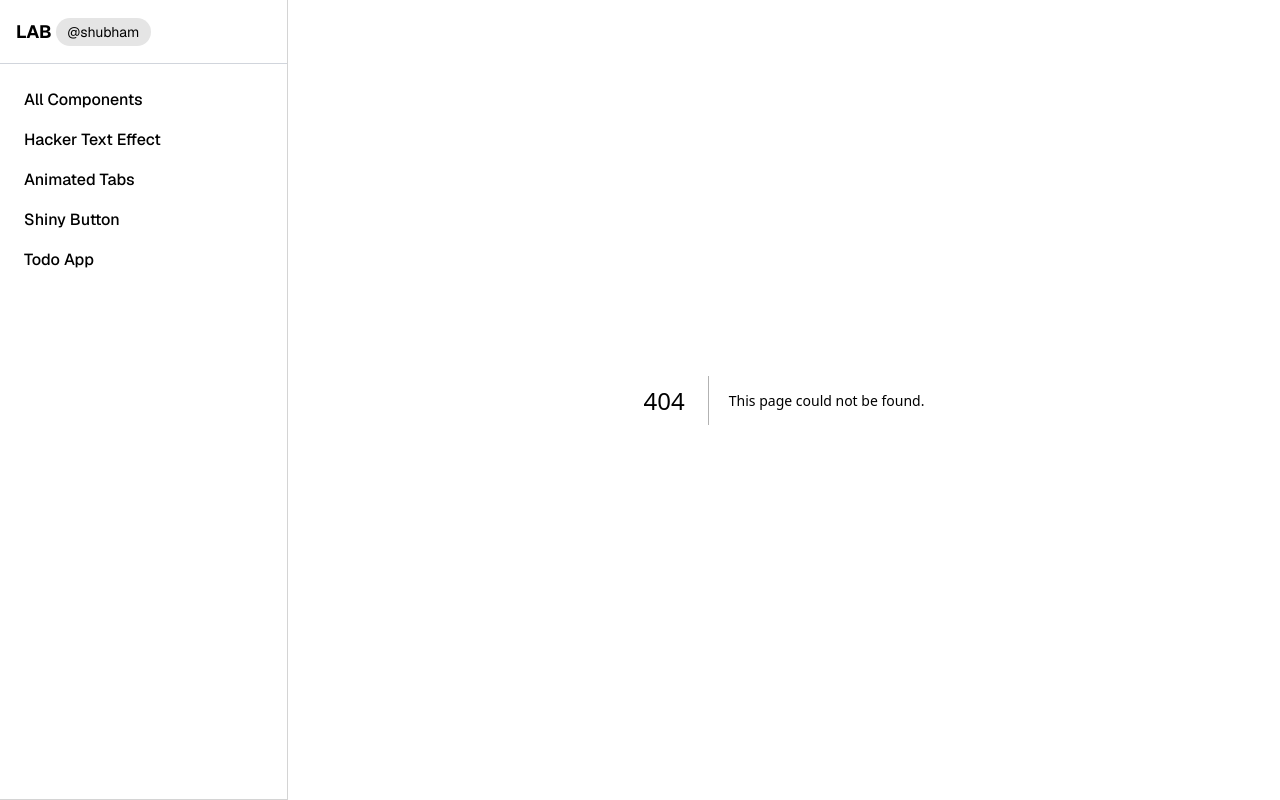
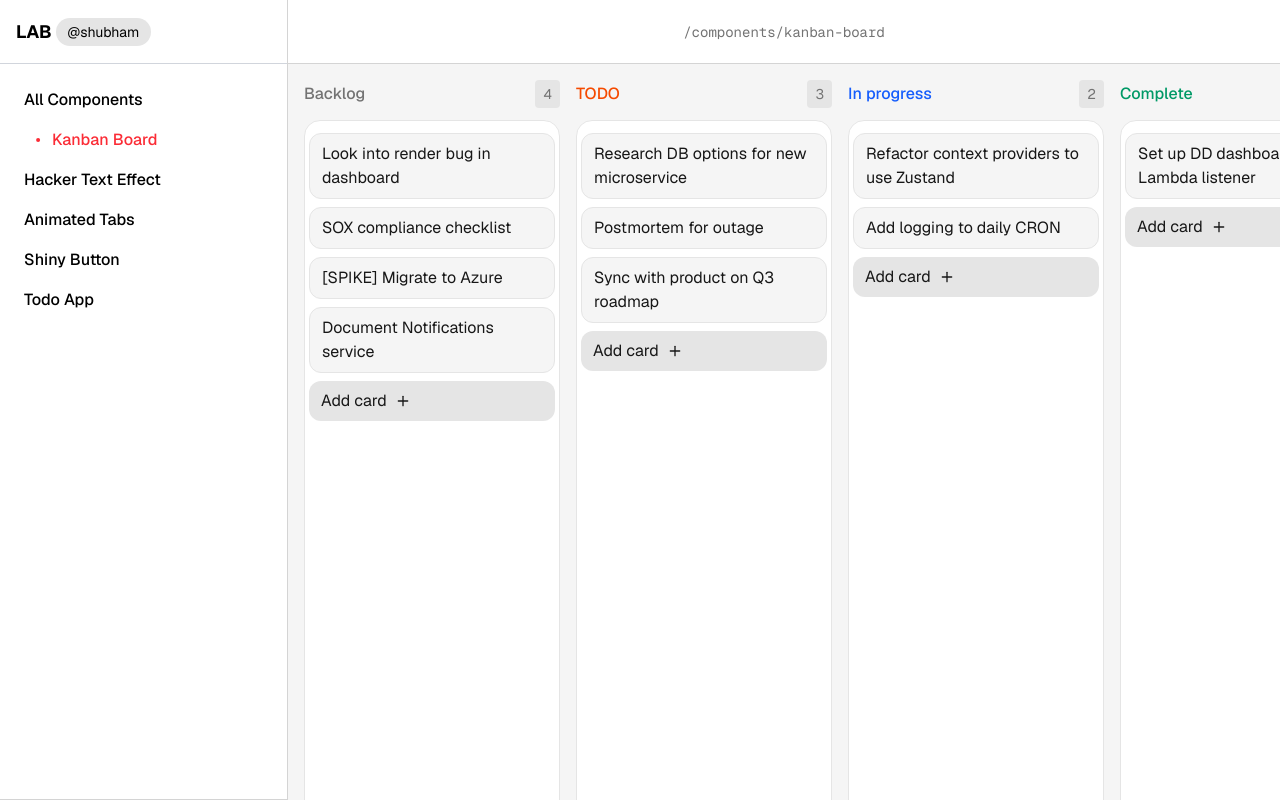
Before and after one commit to Shubham-yelekar/lab, a Next.js app: page /components/kanban-board in a window 1280 px wide. Before the commit this address had no page. Built offline with nearby package versions, Linux system fonts and the light colour scheme.

Commit message:
Kanban board created

```diff
--- /dev/null
+++ b/src/app/components/kanban-board/KanbanBoard.tsx
@@ -0,0 +1,364 @@
+"use client";
+import React, {
+  Dispatch,
+  SetStateAction,
+  useState,
+  DragEvent,
+  FormEvent,
+} from "react";
+import { Trash2, Plus } from "lucide-react";
+import { motion } from "motion/react";
+
+const KanbanBoard = () => {
+  return (
+    <div className="h-full bg-neutral-100 text-neutral-900">
+      <Board />
+    </div>
+  );
+};
+
+const Board = () => {
+  const [cards, setCards] = useState<CardType[]>(DEFAULT_CARDS);
+  return (
+    <div className="flex h-full w-full gap-4 overflow-scroll pt-4 px-4">
+      <Column
+        title="Backlog"
+        column="backlog"
+        headingColor="text-neutral-500"
+        cards={cards}
+        setCards={setCards}
+      />
+      <Column
+        title="TODO"
+        column="todo"
+        headingColor="text-orange-600"
+        cards={cards}
+        setCards={setCards}
+      />
+      <Column
+        title="In progress"
+        column="doing"
+        headingColor="text-blue-600"
+        cards={cards}
+        setCards={setCards}
+      />
+      <Column
+        title="Complete"
+        column="done"
+        headingColor="text-emerald-600"
+        cards={cards}
+        setCards={setCards}
+      />
+      <DeleteBox setCards={setCards} />
+    </div>
+  );
+};
+
+type ColumnType = "backlog" | "todo" | "doing" | "done";
+
+type CardType = {
+  title: string;
+  id: string;
+  column: ColumnType;
+};
+
+type ColumnProps = {
+  title: string;
+  headingColor: string;
+  cards: CardType[];
+  column: ColumnType;
+  setCards: Dispatch<SetStateAction<CardType[]>>;
+};
+
+const Column = ({
+  title,
+  headingColor,
+  column,
+  cards,
+  setCards,
+}: ColumnProps) => {
+  const [active, setActive] = useState(false);
+
+  const handleDragStart = (e: DragEvent, card: CardType) => {
+    e.dataTransfer.setData("cardId", card.id);
+  };
+
+  const handleDragEnd = (e: DragEvent) => {
+    const cardId = e.dataTransfer.getData("cardId");
+
+    setActive(false);
+    clearHighlights();
+
+    const indicators = getIndicators();
+    const { element } = getNearestIndicator(e, indicators);
+
+    const before = element.dataset.before || "-1";
+
+    if (before !== cardId) {
+      let copy = [...cards];
+
+      let cardToTransfer = copy.find((c) => c.id === cardId);
+      if (!cardToTransfer) return;
+      cardToTransfer = { ...cardToTransfer, column };
+
+      copy = copy.filter((c) => c.id !== cardId);
+
+      const moveToBack = before === "-1";
+
+      if (moveToBack) {
+        copy.push(cardToTransfer);
+      } else {
+        const insertAtIndex = copy.findIndex((el) => el.id === before);
+        if (insertAtIndex === undefined) return;
+
+        copy.splice(insertAtIndex, 0, cardToTransfer);
+      }
+
+      setCards(copy);
+    }
+  };
+
+  const handleDragOver = (e: DragEvent) => {
+    e.preventDefault();
+    highlightIndicator(e);
+
+    setActive(true);
+  };
+
+  const clearHighlights = (els?: HTMLElement[]) => {
+    const indicators = els || getIndicators();
+
+    indicators.forEach((i) => {
+      i.style.opacity = "0";
+    });
+  };
+
+  const highlightIndicator = (e: DragEvent) => {
+    const indicators = getIndicators();
+
+    clearHighlights(indicators);
+
+    const el = getNearestIndicator(e, indicators);
+
+    el.element.style.opacity = "1";
+  };
+
+  const getNearestIndicator = (e: DragEvent, indicators: HTMLElement[]) => {
+    const DISTANCE_OFFSET = 50;
+
+    const el = indicators.reduce(
+      (closest, child) => {
+        const box = child.getBoundingClientRect();
+
+        const offset = e.clientY - (box.top + DISTANCE_OFFSET);
+
+        if (offset < 0 && offset > closest.offset) {
+          return { offset: offset, element: child };
+        } else {
+          return closest;
+        }
+      },
+      {
+        offset: Number.NEGATIVE_INFINITY,
+        element: indicators[indicators.length - 1],
+      }
+    );
+
+    return el;
+  };
+
+  const getIndicators = () => {
+    return Array.from(
+      document.querySelectorAll(
+        `[data-column="${column}"]`
+      ) as unknown as HTMLElement[]
+    );
+  };
+
+  const handleDragLeave = () => {
+    clearHighlights();
+    setActive(false);
+  };
+
+  const filteredCards = cards.filter((c) => c.column === column);
+
+  return (
+    <div className="w-64 shrink-0">
+      <div className="mb-3 flex items-center justify-between">
+        <h3 className={`font-medium ${headingColor}`}>{title}</h3>
+        <span className="rounded text-sm text-neutral-500 py-1 px-2 bg-neutral-200">
+          {filteredCards.length}
+        </span>
+      </div>
+      <div
+        onDragOver={handleDragOver}
+        onDragLeave={handleDragLeave}
+        onDrop={handleDragEnd}
+        className={`h-full w-full rounded-2xl p-1 border-1 transition-colors ${
+          active
+            ? `bg-neutral-200 border-neutral-300`
+            : "bg-white border-neutral-200  "
+        }`}
+      >
+        {filteredCards.map((c) => {
+          return <Card key={c.id} {...c} handleDragStart={handleDragStart} />;
+        })}
+        <DropIndicator beforeId={null} column={column} />
+        <AddCard column={column} setCards={setCards} />
+      </div>
+    </div>
+  );
+};
+
+type CardProps = CardType & {
+  handleDragStart: Function;
+};
+
+const Card = ({ title, id, column, handleDragStart }: CardProps) => {
+  return (
+    <>
+      <DropIndicator beforeId={id} column={column} />
+      <motion.div
+        layout
+        layoutId={id}
+        onDragStart={(e) => handleDragStart(e, { title, id, column })}
+        draggable="true"
+        className="cursor-grab bg-neutral-100 rounded-xl border border-neutral-200 px-3 py-2 active:cursor-grabbing"
+      >
+        <p>{title}</p>
+      </motion.div>
+    </>
+  );
+};
+
+const DropIndicator = ({ beforeId, column }) => {
+  return (
+    <div
+      data-before={beforeId || "-1"}
+      data-column={column}
+      className="my-0.5 h-1 w-full rounded-full bg-blue-300 opacity-0"
+    ></div>
+  );
+};
+
+const DeleteBox = ({
+  setCards,
+}: {
+  setCards: Dispatch<SetStateAction<CardType[]>>;
+}) => {
+  const [active, setActive] = useState(false);
+  const handleDragOver = (e: DragEvent) => {
+    e.preventDefault();
+    setActive(true);
+  };
+  const handleDragLeave = (e: DragEvent) => {
+    setActive(false);
+  };
+  const handleDragEnd = (e: DragEvent) => {
+    const cardId = e.dataTransfer.getData("cardId");
+    setCards((prev) => prev.filter((c) => c.id !== cardId));
+    console.log(cardId);
+    setActive(false);
+  };
+  return (
+    <div
+      onDrop={handleDragEnd}
+      onDragOver={handleDragOver}
+      onDragLeave={handleDragLeave}
+      className={`mt-10 grid h-56 w-56 shrink-0 place-content-center rounded-2xl border text-3xl ${
+        active
+          ? "border-red-600 bg-red-800/20 text-red-600"
+          : "border-red-200 bg-red-100 text-red-400"
+      }`}
+    >
+      <Trash2 />
+    </div>
+  );
+};
+
+const AddCard = ({ column, setCards }) => {
+  const [text, setText] = useState("");
+  const [adding, setAdding] = useState(false);
+  const handleSubmit = (e: FormEvent) => {
+    e.preventDefault();
+    if (!text.trim().length) return;
+    const newCard = {
+      column,
+      title: text.trim(),
+      id: Math.random().toString(),
+    };
+    setCards((prev: []) => [...prev, newCard]);
+    setAdding(false);
+  };
+
+  return (
+    <>
+      {adding ? (
+        <motion.form layout onSubmit={handleSubmit}>
+          <textarea
+            onChange={(e) => setText(e.target.value)}
+            autoFocus
+            placeholder="addnew task"
+            className="w-full rounded-xl px-3 py-2 border border-neutral-300 focus:outline-0 "
+          ></textarea>
+          <div className="w-full  flex items-center justify-end gap-2">
+            <button
+              onClick={() => setAdding(false)}
+              className="font-semibold text-xs px-3 py-1 rounded-2xl bg-neutral-200 "
+            >
+              Close
+            </button>
+            <button
+              type="submit"
+              className="font-semibold text-xs px-3 py-1 rounded-2xl flex  items-center gap-1 bg-neutral-900 text-neutral-100 "
+            >
+              <span>Add</span>
+              <Plus size={16} />
+            </button>
+          </div>
+        </motion.form>
+      ) : (
+        <motion.button
+          layout
+          onClick={() => setAdding(true)}
+          className="flex w-full items-center gap-2 bg-neutral-200 px-3 py-2 rounded-xl hover:bg-neutral-700 hover:text-neutral-100 transition-all duration-300"
+        >
+          <span>Add card</span>
+          <Plus size={16} />
+        </motion.button>
+      )}
+    </>
+  );
+};
+
+export default KanbanBoard;
+
+const DEFAULT_CARDS: CardType[] = [
+  // BACKLOG
+  { title: "Look into render bug in dashboard", id: "1", column: "backlog" },
+  { title: "SOX compliance checklist", id: "2", column: "backlog" },
+  { title: "[SPIKE] Migrate to Azure", id: "3", column: "backlog" },
+  { title: "Document Notifications service", id: "4", column: "backlog" },
+  // TODO
+  {
+    title: "Research DB options for new microservice",
+    id: "5",
+    column: "todo",
+  },
+  { title: "Postmortem for outage", id: "6", column: "todo" },
+  { title: "Sync with product on Q3 roadmap", id: "7", column: "todo" },
+
+  // DOING
+  {
+    title: "Refactor context providers to use Zustand",
+    id: "8",
+    column: "doing",
+  },
+  { title: "Add logging to daily CRON", id: "9", column: "doing" },
+  // DONE
+  {
+    title: "Set up DD dashboards for Lambda listener",
+    id: "10",
+    column: "done",
+  },
+];
--- /dev/null
+++ b/src/app/components/kanban-board/page.tsx
@@ -0,0 +1,12 @@
+import React from "react";
+import KanbanBoard from "./KanbanBoard";
+
+const page = () => {
+  return (
+    <div className="relative h-full" style={{ height: "calc(100vh - 4rem)" }}>
+      <KanbanBoard />
+    </div>
+  );
+};
+
+export default page;
--- a/src/app/ui/Links.ts
+++ b/src/app/ui/Links.ts
@@ -2,6 +2,10 @@ export const pageLinks = [
   {
     name: "All Components",
     href: "/",
+  },
+  {
+    name: "Kanban Board",
+    href: "/components/kanban-board",
   },
   {
     name: "Hacker Text Effect",
```
